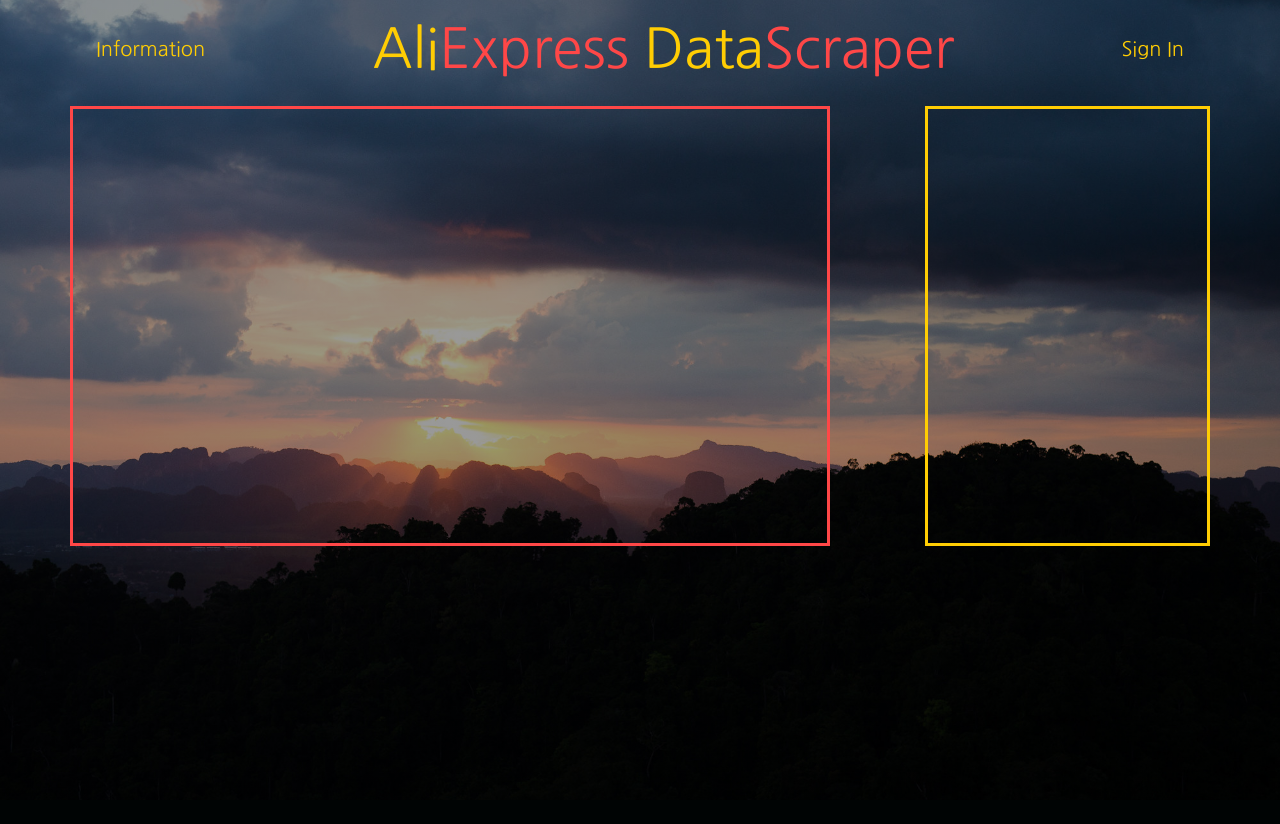
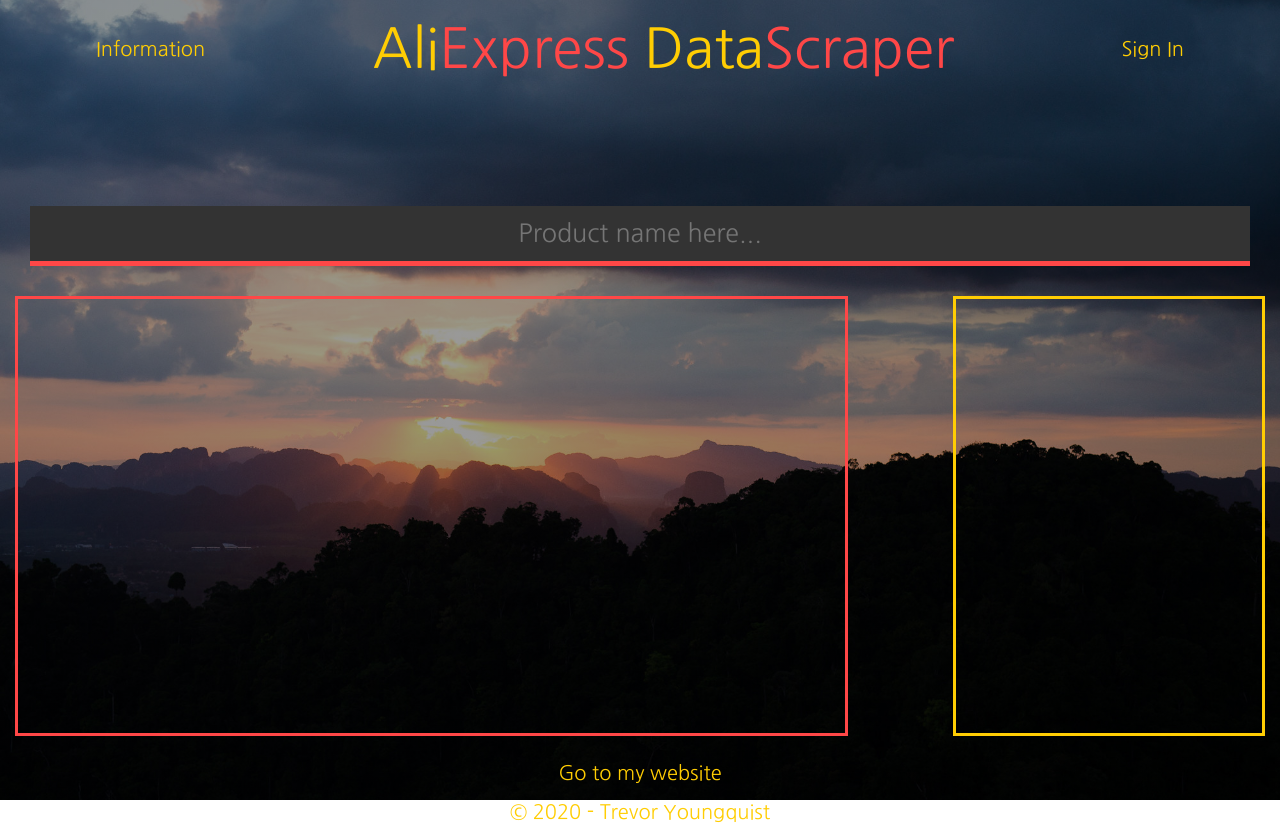
Before and after one commit to ytrevor81/Ali-Express-Web-Scraping-App, a Django app: page / in a window 1280 px wide. Before the commit the page ends 713 px from the top, so only its background shows below. Run offline with Django 3.2, Linux system fonts and the light colour scheme; some libraries are stand-ins or nearby versions.

Commit message:
search bar complete

```diff
--- a/aliexpress/main/static/css/styles.css
+++ b/aliexpress/main/static/css/styles.css
@@ -1,15 +1,15 @@
 /* --- Default Styles --- */
 
 body { overflow-x: hidden; font-family: 'Nanum Gothic', sans-serif; }
-
 h5 { font-size: 23px; color: #FFCD03; }
 h4 { font-size: 23px; color: #fff; }
 h1 { font-size: 65px; font-weight: normal; color: #FFCD03; }
 strong { color: #FF4747; font-weight: normal; }
+a { color: #FFCD03; }
+a:hover { color: #FFCD03; text-decoration: underline; cursor: pointer; }
+a:active { color: #FFCD03; text-decoration: underline; }
 
-
-
-/* Index.html Styles min-width: 1500px; */
+/* --- Index.html Styles min-width: 1500px; --- */
 
 .customnav { padding: 1rem 6rem;   }
 
@@ -23,12 +23,30 @@ strong { color: #FF4747; font-weight: normal; }
   text-align: center;
  }
 
-.customrow { justify-content: space-between; margin-left: -50px; margin-right: -50px; }
+/* --- Search Bar --- */
+
+.product-search { margin: 100px 0 30px 0; }
+.product-search input {
+    width: 100%;
+    text-align: center;
+    height: 60px;
+    background-color: #333;
+    border: none;
+    border-bottom: 5px solid #FF4747;
+    font-size: 25px;
+    color: #fff;
+  }
+
+/* --- Main App --- */
+.customcontainer { max-width: 1250px; margin-bottom: 25px; }
+.customrow { justify-content: space-between; margin: 0; }
  section { height: 55vh; border: 3px solid; }
  .service { border-color: #FF4747; flex: 0 0 72.666667%; max-width: 72.666667%; }
  .history { border-color: #FFCD03; }
 
- /* --- Screen Responsiveness */
+ footer h5 { margin-bottom: 15px; }
+
+ /* --- Screen Responsiveness --- */
 
  @media screen and (max-width: 1500px) {
    h1 { font-size: 55px; }
--- a/aliexpress/main/templates/index.html
+++ b/aliexpress/main/templates/index.html
@@ -20,30 +20,43 @@
 
   <body>
     <div class="Main" id="Main">
+
+      <!-- Navbar/Top Info -->
       <header class="customnav navbar">
         <h5>Information</h5>
         <h1>Ali<strong>Express</strong> Data<strong>Scraper</strong></h1>
         <h5>Sign In</h5>
       </header>
-      <div class="container">
+
+      <!-- Main App -->
+      <div class="customcontainer container">
+
+        <!-- Product Search Bar -->
+        <form action="." class="product-search" method="GET">
+          <input name="search" type="text" placeholder="Product name here..."/>
+        </form>
+
+        <!-- Main Service and User History -->
         <div class="customrow row">
+
+          <!-- Main Service -->
           <section class="service col-lg-8 col-md-8">
 
           </section>
+
+          <!-- User History -->
           <section class="history col-lg-3 col-md-3">
 
           </section>
         </div>
       </div>
+      <footer>
+        <h5><a href="#">Go to my website</a></h5>
+        <h5>&copy; 2020 - Trevor Youngquist</h5>
+      </footer>
     </div>
 
-
-
-
-
-
-
-
+    <!-- Javascript -->
     <script type="text/javascript" src="{% static 'js/jquery.js' %}"></script>
     <script type="text/javascript" src="{% static 'js/bootstrap.min.js' %}"></script>
     <script type="text/javascript" src="{% static 'js/custom.js' %}"></script>
```
